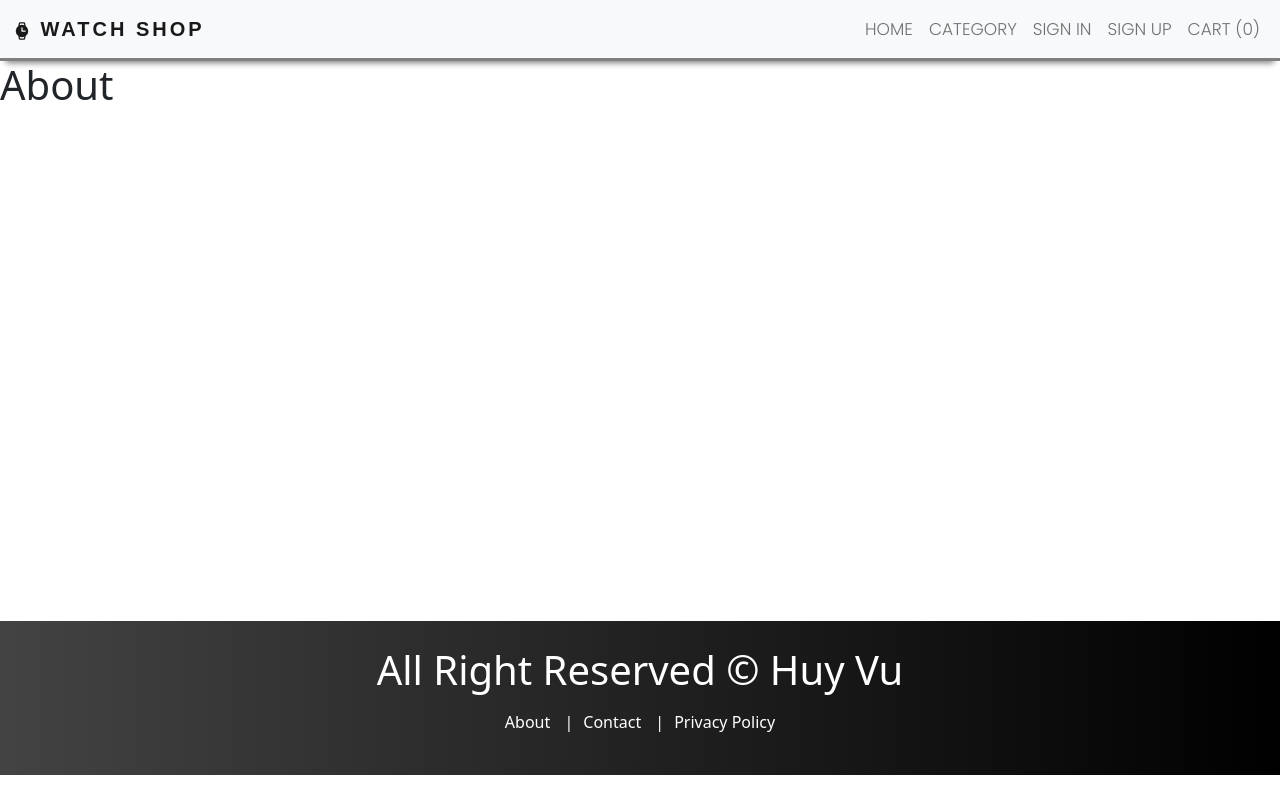
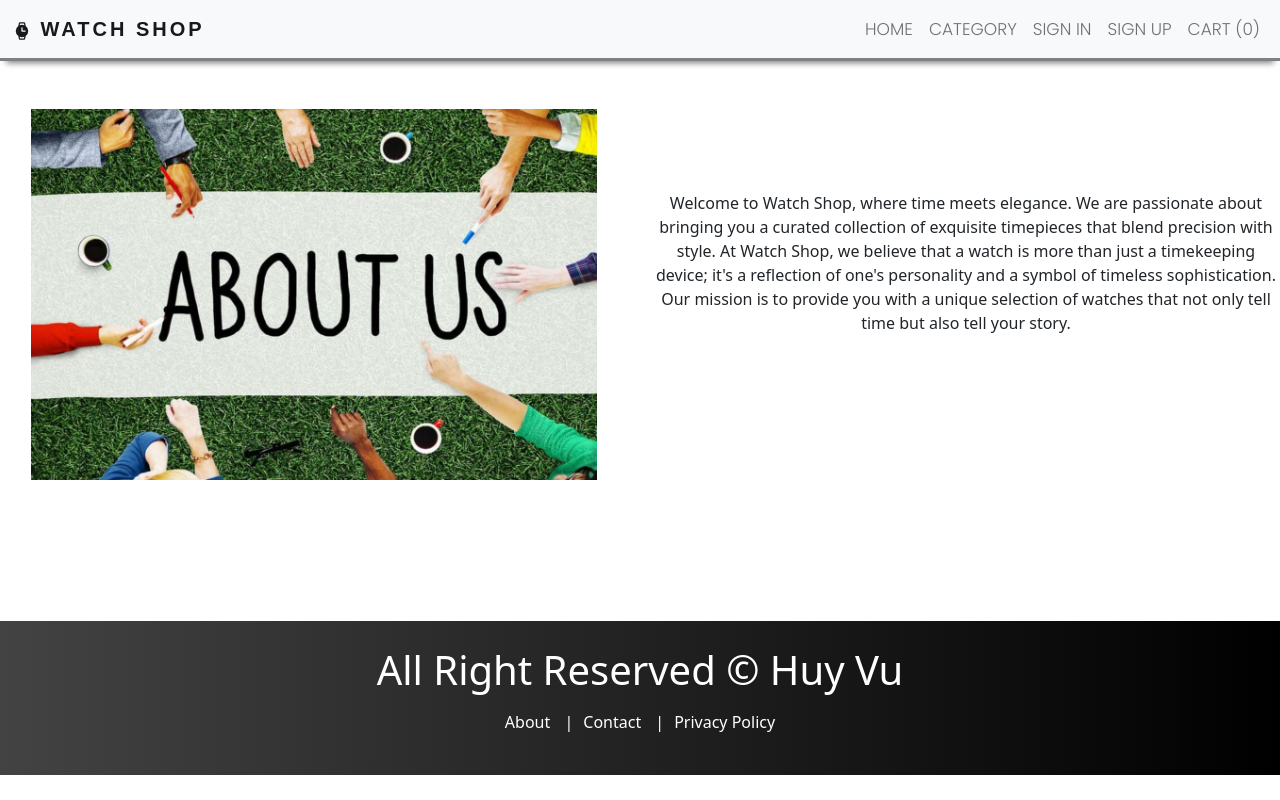
Before and after one commit to hahuyvu975/watch-shop, a React (Create React App) app in the folder client/: page /about in a window 1280 px wide. Built offline with nearby package versions, Linux system fonts and the light colour scheme; the HTML template or start-up script is replaced by a standard one.

Commit message:
UI page about

```diff
--- a/client/src/pages/About.js
+++ b/client/src/pages/About.js
@@ -4,7 +4,25 @@ import Layout from '../components/Layout/Layout'
 const About = () => {
   return (
     <Layout>
-      <h1>About</h1>
+      <div className='row aboutus'>
+        <div className='col-md-6 mt-5 d-flex align-items-center'>
+          <img
+            src='/images/aboutus.jpeg'
+            alt='aboutus'
+            style={{ width: "90%", margin: "auto"}}
+          />
+        </div>
+        <div className='col-md-6 d-flex align-items-center'>
+
+          <p className='text-center'>
+            Welcome to Watch Shop, where time meets elegance. We are passionate about bringing you a curated collection of exquisite timepieces that blend precision with style.
+
+            At Watch Shop, we believe that a watch is more than just a timekeeping device; it's a reflection of one's personality and a symbol of timeless sophistication. Our mission is to provide you with a unique selection of watches that not only tell time but also tell your story.
+          </p>
+
+
+        </div>
+      </div>
     </Layout>
   )
 }
```
